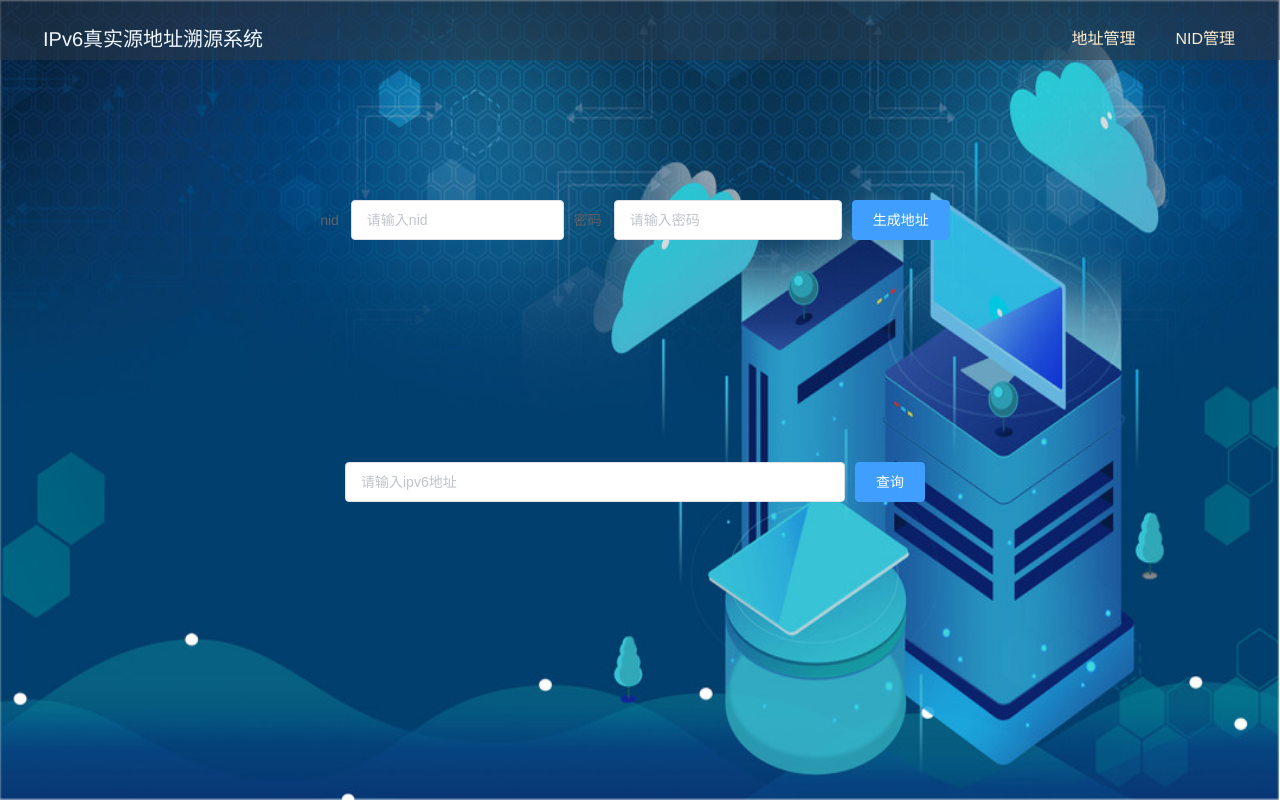
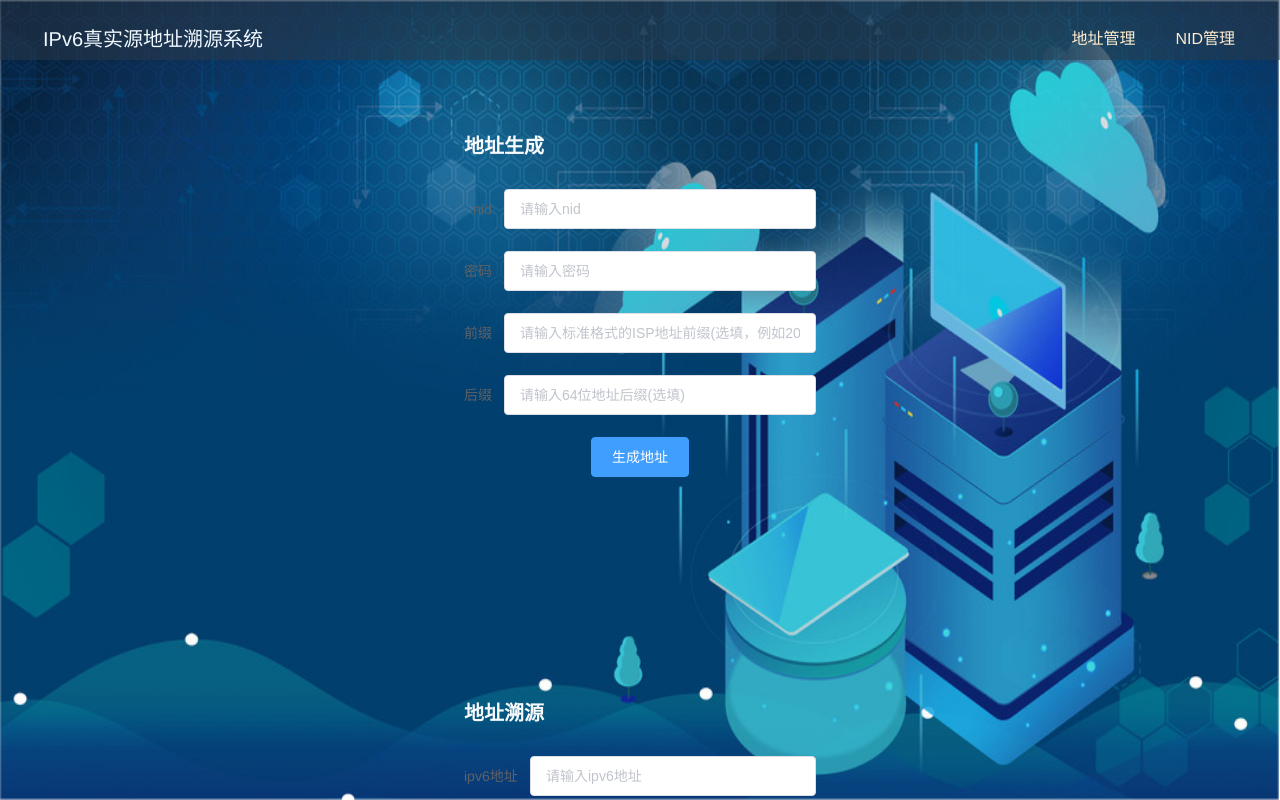
Before and after one commit to Archor001/addrGen-web, a Vue app: page / in a window 1280 px wide. Built offline with nearby package versions, Linux system fonts and the light colour scheme.

Commit message:
5G addr genetartion

```diff
--- a/src/components/AppMain.vue
+++ b/src/components/AppMain.vue
@@ -1,35 +1,55 @@
 <template>
   <div class="main">
-    <el-form :inline="true" :model="formInline" class="demo-form-inline">
-      <el-form-item label="nid">
-        <el-input v-model="formInline.nid" placeholder="请输入nid"></el-input>
+    <!-- 地址生成表单 -->
+    <div class="addr-generate">
+      <span class="form-header">{{ "地址生成" }}</span>
+      <el-form :model="genForm" label-width="auto">
+        <el-form-item label="nid" prop="nid">
+          <el-input v-model="genForm.nid" placeholder="请输入nid"></el-input>
         </el-form-item>
-      <el-form-item label="密码">
-        <el-input v-model="formInline.password" placeholder="请输入密码" show-password>
+        <el-form-item label="密码" prop="password">
+          <el-input v-model="genForm.password" placeholder="请输入密码" show-password>
           </el-input>
         </el-form-item>
-      <el-form-item>
-        <el-button type="primary" @click="onSubmit()">生成地址</el-button>
+        <el-form-item label="前缀" prop="prefix">
+          <el-input v-model="genForm.prefix" placeholder="请输入标准格式的ISP地址前缀(选填，例如2001:0250)"></el-input>
+        </el-form-item>
+        <el-form-item label="后缀" prop="suffix">
+          <el-input v-model="genForm.suffix" placeholder="请输入64位地址后缀(选填)"></el-input>
         </el-form-item>
       </el-form>
-    <div class="tablestyle2">
-      <el-table :data="tableData" :header-cell-style="{ 'text-align': 'center' }" v-show="tableBool">
+      <div>
+        <el-button type="primary" @click="onSubmit()">{{ "生成地址" }}</el-button>
+      </div>
+    </div>
+
+    <!-- 生成地址表格 -->
+    <div>
+      <div class="addrGen-table">
+        <el-table :data="addrGenData" :header-cell-style="{ 'text-align': 'center' }" v-show="addrGenVisible">
           <el-table-column prop="message" label="ipv6地址" width="300" align="center">
           </el-table-column>
         </el-table>
       </div>
       <div class="block"></div>
+    </div>
 
-    <el-form :inline="true" :model="formInline2" class="demo-form-inline">
-      <el-form-item width="100%" class="form2">
-        <el-input v-model="formInline2.input" placeholder="请输入ipv6地址"></el-input>
+    <!-- 地址溯源 -->
+    <div class="addr-trace">
+      <span class="form-header">{{ "地址溯源" }}</span>
+      <el-form :model="traceForm" label-width="auto">
+        <el-form-item width="100%" label="ipv6地址">
+          <el-input v-model="traceForm.input" placeholder="请输入ipv6地址"></el-input>
+        </el-form-item>
+        <el-form-item width="100%" label="ISP前缀">
+          <el-input v-model="traceForm.prefix" placeholder="请输入标准格式的ISP地址前缀(选填，例如2001:0250)"></el-input>
         </el-form-item>
         <el-form-item>
           <el-button type="primary" @click="onSubmit2()">查询</el-button>
         </el-form-item>
       </el-form>
-    <div class="tablestyle">
-      <el-table :data="tableData2" :header-cell-style="{ 'text-align': 'center' }" v-show="tableBool2">
+      <div class="addrTrace-table">
+        <el-table :data="addrTraceData" :header-cell-style="{ 'text-align': 'center' }" v-show="addrTraceVisible">
           <el-table-column prop="status" label="状态" width="80" align="center">
           </el-table-column>
           <el-table-column prop="message" label="信息" width="160" align="center">
@@ -44,6 +64,7 @@
           </el-table-column>
         </el-table>
       </div>
+    </div>
 
   </div>
 </template>
@@ -56,30 +77,35 @@ export default {
   name: 'AppMain',
   data() {
     return {
-      formInline: {
+      genForm: {
         nid: '',
-        password: ''
+        password: '',
+        prefix: '',         // ISP地址前缀
+        suffix: '',         // 5G专网中64位地址后缀
       },
-      formInline2: {
-        input: ''
+      traceForm: {
+        input: '',
+        prefix: ''
       },
-      tableBool: false,
-      tableBool2: false,
-      tableData: [],
-      tableData2: []
+      addrGenVisible: false,
+      addrTraceVisible: false,
+      addrGenData: [],
+      addrTraceData: []
     }
   },
   methods: {
     onSubmit() {
-      this.$http.post("http://10.12.171.50:2233/addressGeneration/creatPortWithRealIPv6Addr", {
+      this.$http.post("http://10.12.190.31:2233/addressGeneration/creatPortWithRealIPv6Addr", {
         /*  this.$http.post("http://10.12.180.45:2233/addressGeneration/getIPv6Addr", { */
-        nid: this.formInline.nid,
-        password: this.formInline.password
+        nid: this.genForm.nid,
+        password: this.genForm.password,
+        prefix: this.genForm.prefix,
+        suffix: this.genForm.suffix
       }).then(res => {
-        this.tableData[0] = res.data
-        this.tableData = JSON.parse(JSON.stringify(this.tableData))
-        /* console.log(this.tableData[0].message) */
-        this.tableBool = true
+        this.addrGenData[0] = res.data
+        this.addrGenData = JSON.parse(JSON.stringify(this.addrGenData))
+        /* console.log(this.addrGenData[0].message) */
+        this.addrGenVisible = true
       })
       // const test = [{
       //   info: '123',
@@ -90,7 +116,7 @@ export default {
       //   userID: 'M202071468',
       //   userName: '张博文'
       // }]
-      // console.log(this.tableData)
+      // console.log(this.addrGenData)
       // console.log(test)
       // const tmp = {
       //   info: '123',
@@ -105,14 +131,15 @@ export default {
       // console.log(ttmp)
     },
     onSubmit2() {
-      this.$http.post("http://10.12.171.50:2233/addressGeneration/query", {
+      this.$http.post("http://10.12.190.31:2233/addressGeneration/query", {
 
-        queryAddress: this.formInline2.input
+        queryAddress: this.traceForm.input,
+        prefix: this.traceForm.prefix
       }).then(res => {
-        this.tableData2[0] = res.data
-        this.tableData2 = JSON.parse(JSON.stringify(this.tableData2))
-        // console.log(this.tableData2)
-        this.tableBool2 = true
+        this.addrTraceData[0] = res.data
+        this.addrTraceData = JSON.parse(JSON.stringify(this.addrTraceData))
+        // console.log(this.addrTraceData)
+        this.addrTraceVisible = true
       })
     },
     tableHeaderColor({ row, column, rowIndex, colunmIndex }) {
@@ -127,23 +154,31 @@ export default {
 <!-- Add "scoped" attribute to limit CSS to this component only -->
 <style scoped>
 .main {
-  position: absolute;
-  left: 0px;
-  bottom: 0px;
-  right: 0px;
-  top: 0;
-  /* 距离右边0像素 */
-  padding: 100px;
-  overflow-y: auto;
-  /* 当内容过多时y轴出现滚动条 */
-  /* background-color: brown; */
+  margin: 0 35%;
 }
 
-.form2 .el-input {
-  width: 500px;
+.addr-generate{
+  display: flex;
+  flex-direction: column;
+  padding: 10px;
 }
 
-.tablestyle {
+.addr-trace{
+  display: flex;
+  flex-direction: column;
+  padding: 10px;
+}
+
+.form-header{
+  font-size: 20px;
+  font-weight: bold;
+  color: #f8f9fa;
+  font-family:'Times New Roman', Times, serif, Georgia,"Microsoft YaHei",sans-serif;
+  margin-bottom: 30px;
+  text-align: left;
+}
+
+.addrTrace-table {
   width: 100%;
   margin: auto;
   margin-top: 80px;
@@ -154,7 +189,7 @@ export default {
   text-align: center;
 }
 
-.tablestyle2 {
+.addrGen-table {
   width: 100%;
   margin: auto;
   margin-top: 80px;
--- a/src/components/AppNid.vue
+++ b/src/components/AppNid.vue
@@ -52,7 +52,7 @@
     },
     methods: {
       onSubmit: function () {
-        this.$http.post("http://10.12.171.50:2233/addressGeneration/register", {
+        this.$http.post("http://10.12.190.31:2233/addressGeneration/register", {
           userID: this.form.userID,
           password: this.form.password,
           phoneNumber: this.form.phoneNumber,
```
Lines whose indentation alone changed are shown as unchanged.
